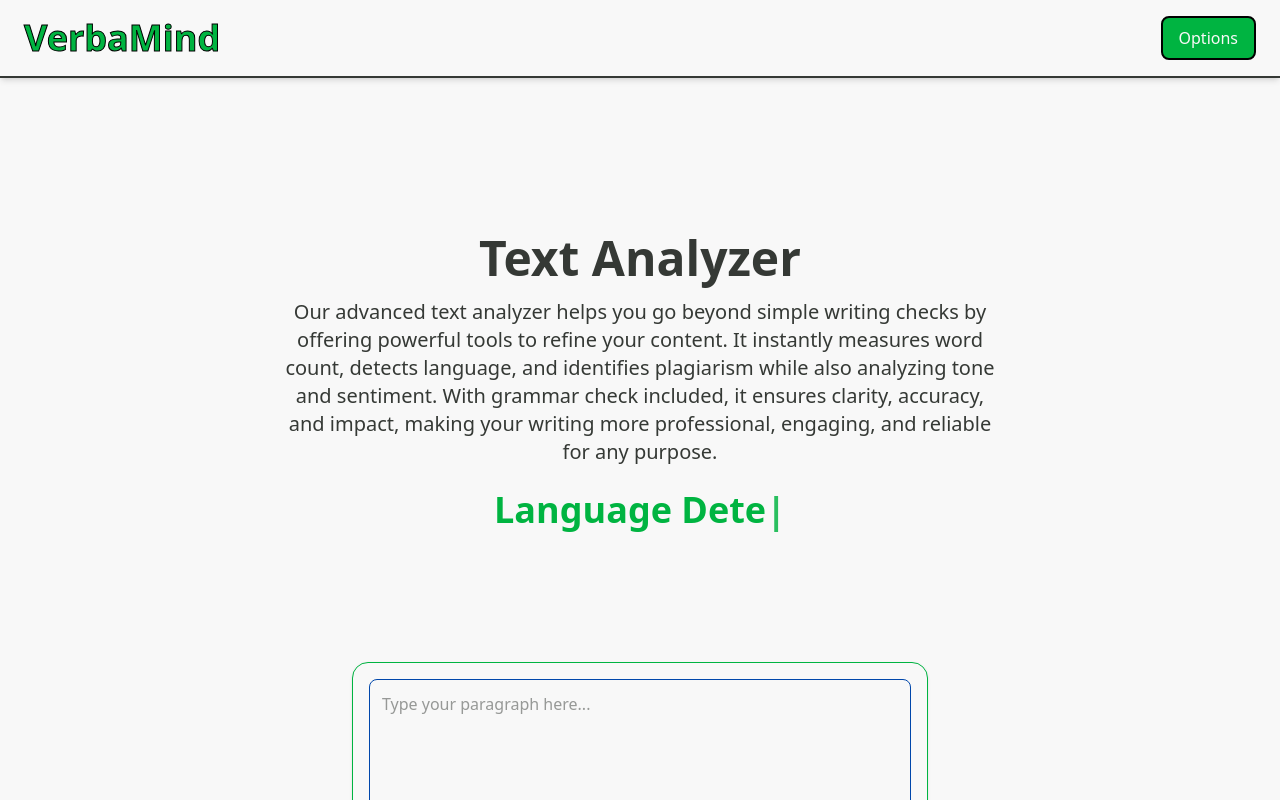
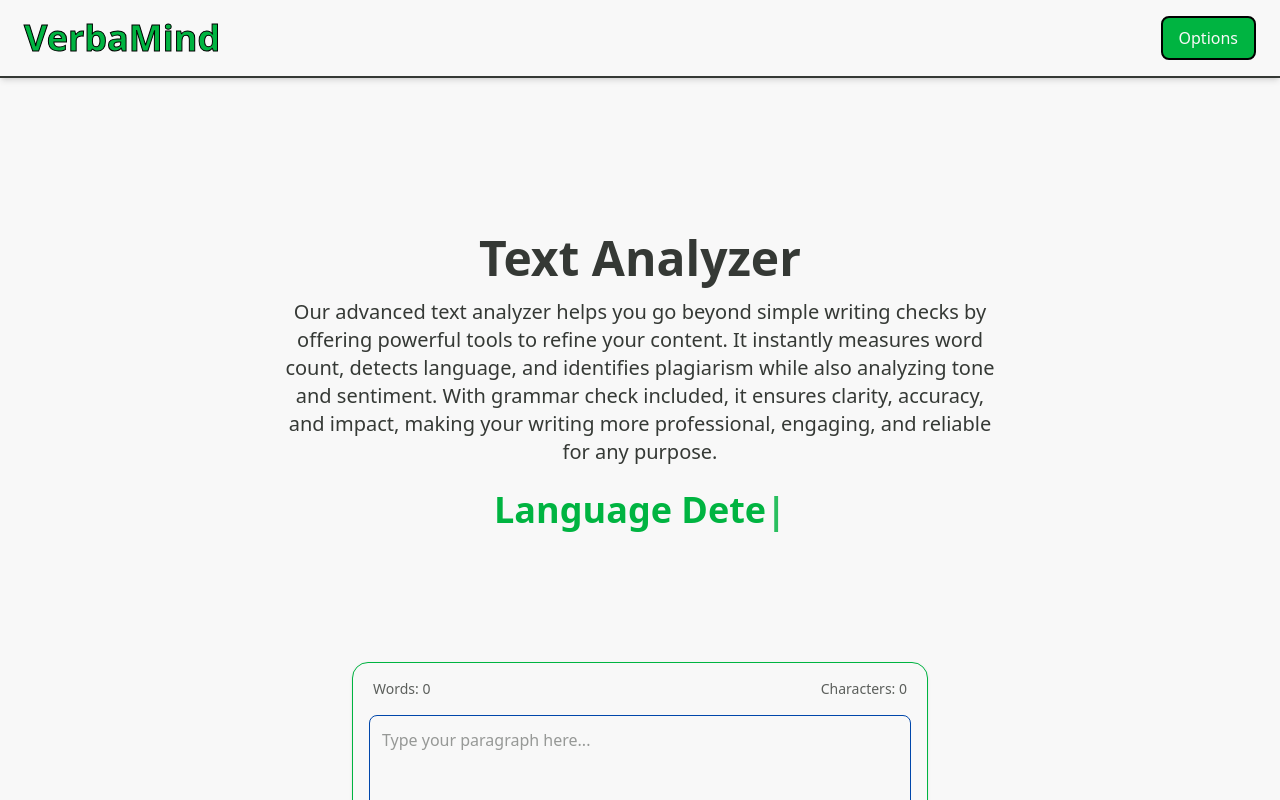
Before and after one commit to Shivaansh-Sharma/VerbaMind, a Next.js app in the folder frontend/: page /analyzer in a window 1280 px wide. Shown: the top 800 px of the page. Built offline with nearby package versions, Linux system fonts and the light colour scheme.

Commit message:
word and character count

```diff
--- a/frontend/src/components/Textbox.tsx
+++ b/frontend/src/components/Textbox.tsx
@@ -15,6 +15,9 @@ export default function Textbox(): ReactElement {
     setText(e.target.value);
   };
 
+  const wordCount = text.trim() === "" ? 0 : text.trim().split(/\s+/).length;
+  const charCount = text.length;
+
   return (
     <form
       onSubmit={handleSubmit}
@@ -25,6 +28,11 @@ export default function Textbox(): ReactElement {
         border: "1px solid var(--color-P1)",
       }}
     >
+      <div className="flex justify-between text-sm opacity-80 px-1">
+        <span>Words: {wordCount}</span>
+        <span>Characters: {charCount}</span>
+      </div>
+
       <textarea
         value={text}
         onChange={handleChange}
@@ -43,7 +51,7 @@ export default function Textbox(): ReactElement {
         className="self-center px-6 py-2 rounded-xl transition btn-primary"
         style={{
           backgroundColor: "var(--color-P3)",
-          color: "var(--color-Text-Inverse)" ,
+          color: "var(--color-Text-Inverse)",
         }}
         onMouseEnter={(e): void => {
           (e.currentTarget as HTMLButtonElement).style.backgroundColor =
@@ -54,10 +62,8 @@ export default function Textbox(): ReactElement {
             "var(--color-P3)";
         }}
       >
-
         Submit
       </button>
-
     </form>
   );
 }
```
